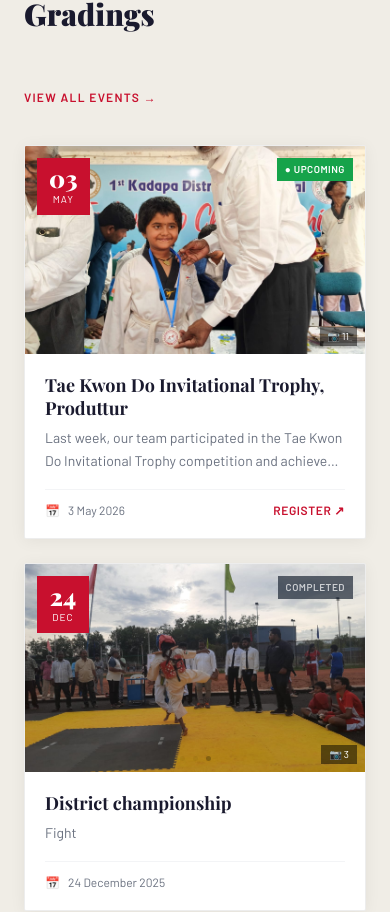
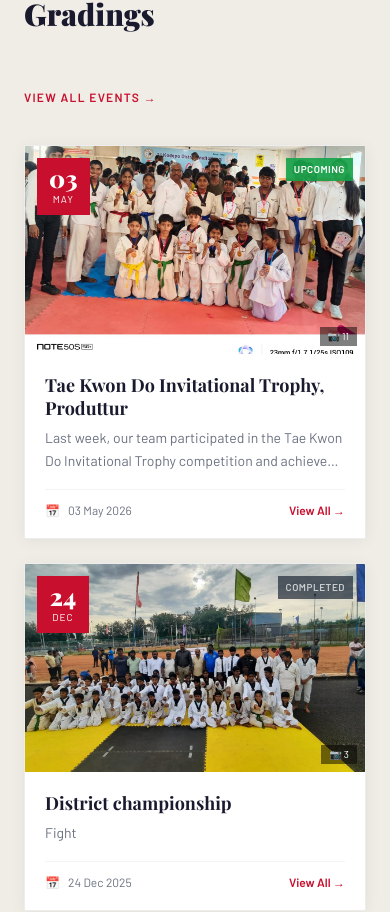
Before and after one commit to mahendrapro/kadapa-tkd, a Next.js app: page / in a window 390 px wide. Shown: the part 3467-4379 px from the top of the page. Built offline with nearby package versions, Linux system fonts and the light colour scheme.

Commit message:
Update EventCard.tsx

```diff
--- a/src/components/EventCard.tsx
+++ b/src/components/EventCard.tsx
@@ -1,96 +1,189 @@
 'use client';
-import { Swiper, SwiperSlide } from 'swiper/react';
-import { Autoplay, Pagination } from 'swiper/modules';
-import 'swiper/css';
-import 'swiper/css/pagination';
+import { useState } from 'react';
+import Lightbox from 'yet-another-react-lightbox';
+import 'yet-another-react-lightbox/styles.css';
 
-const FALLBACKS = [
-  'https://images.unsplash.com/photo-1546519638-68e109498ffc?w=800&q=80',
-  'https://images.unsplash.com/photo-1517649763962-0c623066013b?w=800&q=80',
-  'https://images.unsplash.com/photo-1595078475328-1ab05d0a6a0e?w=800&q=80',
-];
-
-function formatDate(ds: string) {
-  const d = new Date(ds);
-  return {
-    full:  d.toLocaleDateString('en-IN', { day: 'numeric', month: 'long', year: 'numeric' }),
-    day:   d.toLocaleDateString('en-IN', { day: '2-digit' }),
-    month: d.toLocaleDateString('en-IN', { month: 'short' }).toUpperCase(),
-  };
+interface EventCardProps {
+  title: string;
+  date: string;
+  description: string;
+  images: string[];
+  isUpcoming: boolean;
 }
 
-interface Props {
-  title: string; date: string; description: string;
-  images: string[]; isUpcoming: boolean;
-}
+const MONTHS = ['JAN','FEB','MAR','APR','MAY','JUN','JUL','AUG','SEP','OCT','NOV','DEC'];
 
-export default function EventCard({ title, date, description, images, isUpcoming }: Props) {
-  const { full, day, month } = formatDate(date);
-  const photos = images.length ? images : [FALLBACKS[0]];
+export default function EventCard({ title, date, description, images, isUpcoming }: EventCardProps) {
+  const [modalOpen, setModalOpen] = useState(false);
+  const [lightboxOpen, setLightboxOpen] = useState(false);
+  const [lightboxIndex, setLightboxIndex] = useState(0);
+
+  const d = new Date(date);
+  const day = d.getDate().toString().padStart(2, '0');
+  const month = MONTHS[d.getMonth()];
+  const year = d.getFullYear();
+  const cover = images[0] || '';
+  const slides = images.map((src) => ({ src }));
+
+  const openPhoto = (i: number) => { setLightboxIndex(i); setLightboxOpen(true); };
 
   return (
-    <article className="card-pro overflow-hidden rounded-sm group">
-      {/* Mini photo slideshow */}
+    <>
+      {/* ── Card ── */}
+      <article
+        className="card-pro overflow-hidden rounded-sm group cursor-pointer"
+        onClick={() => setModalOpen(true)}
+      >
+        {/* Cover photo */}
         <div className="relative h-52 overflow-hidden bg-gray-100">
-        {photos.length === 1 ? (
-          <img src={photos[0]} alt={title}
+          {cover && (
+            <img
+              src={cover}
+              alt={title}
               className="w-full h-full object-cover group-hover:scale-105 transition-transform duration-500"
-            onError={(e) => { (e.target as HTMLImageElement).src = FALLBACKS[0]; }} />
-        ) : (
-          <Swiper modules={[Autoplay, Pagination]}
-            autoplay={{ delay: 2500, disableOnInteraction: false }}
-            pagination={{ clickable: true }} loop
-            className="h-full w-full event-mini-swiper">
-            {photos.map((p, i) => (
-              <SwiperSlide key={i}>
-                <img src={p} alt={`${title} ${i + 1}`}
-                  className="w-full h-full object-cover"
-                  onError={(e) => { (e.target as HTMLImageElement).src = FALLBACKS[i % FALLBACKS.length]; }} />
-              </SwiperSlide>
-            ))}
-          </Swiper>
+            />
           )}
-
           {/* Date badge */}
           <div className="absolute top-3 left-3 z-10 bg-brand-red text-white text-center px-3 py-2 min-w-[52px]">
             <div className="font-display font-black text-2xl leading-none">{day}</div>
             <div className="text-[10px] uppercase tracking-widest mt-0.5 font-body">{month}</div>
           </div>
-
-        {/* Status */}
+          {/* Status badge */}
           <div className={`absolute top-3 right-3 z-10 px-2 py-1 text-[10px] font-body font-semibold uppercase tracking-wider ${
-          isUpcoming ? 'bg-green-600 text-white' : 'bg-gray-800/70 text-white/70'
+            isUpcoming ? 'bg-green-600/90 text-white' : 'bg-gray-800/70 text-white/70'
           }`}>
-          {isUpcoming ? '● Upcoming' : 'Completed'}
+            {isUpcoming ? 'Upcoming' : 'Completed'}
+          </div>
+          {/* Photo count */}
+          {images.length > 1 && (
+            <div className="absolute bottom-2 right-2 z-10 bg-black/50 text-white text-[10px] font-body px-2 py-0.5 flex items-center gap-1">
+              📷 {images.length}
+            </div>
+          )}
+          {/* Click hint */}
+          <div className="absolute inset-0 bg-brand-red/0 group-hover:bg-brand-red/10 transition-all flex items-center justify-center">
+            <span className="opacity-0 group-hover:opacity-100 transition-opacity bg-black/60 text-white text-xs font-body px-3 py-1.5 rounded-sm">
+              View Full Event →
+            </span>
+          </div>
         </div>
 
-        {/* Photo count */}
-        {photos.length > 1 && (
-          <div className="absolute bottom-2 right-2 z-10 bg-black/50 text-white text-[10px] font-body px-2 py-0.5 flex items-center gap-1">
-            📷 {photos.length}
-          </div>
-        )}
-      </div>
-
-      {/* Content */}
+        {/* Card body */}
         <div className="p-5">
           <h3 className="font-display font-bold text-brand-dark text-lg leading-tight mb-2 group-hover:text-brand-red transition-colors line-clamp-2">
             {title}
           </h3>
-        <p className="text-brand-muted text-sm font-body leading-relaxed mb-4 line-clamp-2">{description}</p>
+          <p className="text-brand-muted text-sm font-body leading-relaxed mb-4 line-clamp-2">
+            {description}
+          </p>
           <div className="flex items-center justify-between border-t border-gray-100 pt-3">
             <div className="flex items-center gap-2 text-brand-muted text-xs font-body">
-            <span>📅</span><span>{full}</span>
+              <span>📅</span>
+              <span>{day} {month[0] + month.slice(1).toLowerCase()} {year}</span>
             </div>
-          {isUpcoming && (
-            <a href="https://wa.me/918522833600?text=Hello%20Sir,%20I%20want%20to%20register%20for%20the%20event"
-              target="_blank" rel="noopener noreferrer"
-              className="text-brand-red hover:text-red-700 text-xs font-body font-semibold uppercase tracking-wider transition-colors">
-              Register ↗
-            </a>
-          )}
+            <span className="text-brand-red text-xs font-body font-semibold">View All →</span>
           </div>
         </div>
       </article>
+
+      {/* ── Modal ── */}
+      {modalOpen && (
+        <div
+          className="fixed inset-0 z-[200] flex items-start justify-center"
+          style={{ backgroundColor: 'rgba(0,0,0,0.85)', overflowY: 'auto', padding: '20px 16px' }}
+          onClick={(e) => { if (e.target === e.currentTarget) setModalOpen(false); }}
+        >
+          <div
+            className="relative w-full bg-white rounded-sm shadow-2xl"
+            style={{ maxWidth: '900px', marginTop: 'auto', marginBottom: 'auto' }}
+          >
+            {/* Modal header */}
+            <div className="bg-brand-dark px-6 py-5 flex items-start justify-between gap-4">
+              <div>
+                <div className="flex items-center gap-2 mb-2">
+                  <span className="bg-brand-red text-white text-[10px] font-bold px-2 py-0.5 uppercase tracking-wider">
+                    {isUpcoming ? 'Upcoming' : 'Completed'}
+                  </span>
+                  <span className="text-white/40 text-xs font-body">
+                    📅 {day} {month[0] + month.slice(1).toLowerCase()} {year}
+                  </span>
+                </div>
+                <h2 className="font-display font-black text-white text-xl md:text-2xl leading-tight">
+                  {title}
+                </h2>
+              </div>
+              <button
+                onClick={() => setModalOpen(false)}
+                className="shrink-0 w-8 h-8 flex items-center justify-center text-white/50 hover:text-white hover:bg-white/10 rounded-sm transition-colors text-lg"
+              >
+                ✕
+              </button>
+            </div>
+
+            {/* Description */}
+            <div className="px-6 py-5 border-b border-gray-100 bg-brand-light">
+              <p className="text-brand-dark font-body text-sm leading-relaxed whitespace-pre-line">
+                {description}
+              </p>
+            </div>
+
+            {/* Photo grid — like gallery */}
+            {images.length > 0 && (
+              <div className="px-6 py-5">
+                <div className="flex items-center gap-2 mb-4">
+                  <span className="text-brand-dark font-display font-bold text-sm uppercase tracking-wider">
+                    Photos
+                  </span>
+                  <span className="text-brand-muted text-xs font-body">({images.length})</span>
+                  <span className="text-brand-muted text-xs font-body ml-1">· Click to view full size</span>
+                </div>
+                <div className="grid grid-cols-2 sm:grid-cols-3 md:grid-cols-4 gap-2">
+                  {images.map((src, i) => (
+                    <button
+                      key={i}
+                      onClick={() => openPhoto(i)}
+                      className="relative aspect-square overflow-hidden rounded-sm group/photo hover:ring-2 hover:ring-brand-red transition-all"
+                    >
+                      <img
+                        src={src}
+                        alt={`${title} photo ${i + 1}`}
+                        className="w-full h-full object-cover group-hover/photo:scale-110 transition-transform duration-300"
+                      />
+                      <div className="absolute inset-0 bg-black/0 group-hover/photo:bg-black/20 transition-all flex items-center justify-center">
+                        <svg className="w-6 h-6 text-white opacity-0 group-hover/photo:opacity-100 transition-opacity" fill="none" stroke="currentColor" viewBox="0 0 24 24">
+                          <path strokeLinecap="round" strokeLinejoin="round" strokeWidth={2} d="M21 21l-6-6m2-5a7 7 0 11-14 0 7 7 0 0114 0z" />
+                        </svg>
+                      </div>
+                    </button>
+                  ))}
+                </div>
+              </div>
+            )}
+
+            {/* Modal footer */}
+            <div className="px-6 py-4 border-t border-gray-100 flex items-center justify-between bg-gray-50">
+              <span className="text-brand-muted text-xs font-body">
+                Kadapa Tae Kwon Do Club
+              </span>
+              <button
+                onClick={() => setModalOpen(false)}
+                className="bg-brand-red text-white text-xs font-body font-semibold uppercase tracking-widest px-5 py-2 hover:bg-red-700 transition-colors"
+              >
+                Close
+              </button>
+            </div>
+          </div>
+        </div>
+      )}
+
+      {/* ── Lightbox for full-size photos ── */}
+      <Lightbox
+        open={lightboxOpen}
+        close={() => setLightboxOpen(false)}
+        slides={slides}
+        index={lightboxIndex}
+        styles={{ container: { backgroundColor: 'rgba(0,0,0,0.97)' } }}
+      />
+    </>
   );
 }
```
Lines whose indentation alone changed are shown as unchanged.
